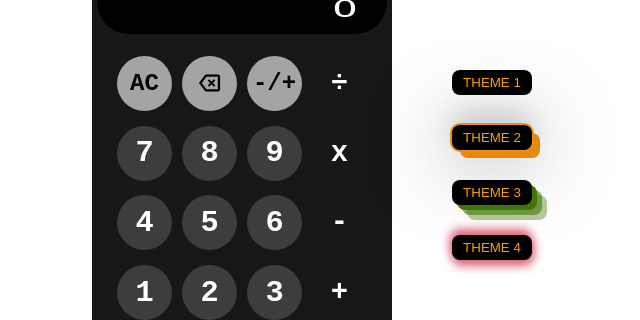
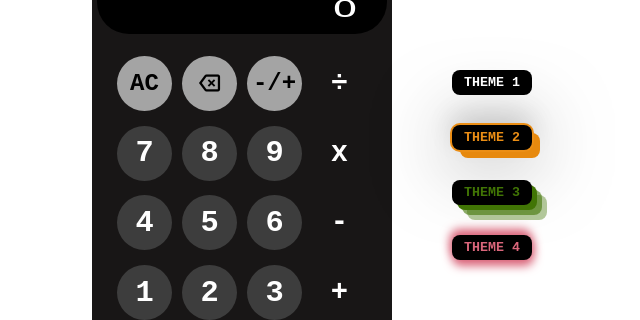
Before and after one commit to m0h1m3d/Calculator, a plain HTML site: page index.html in a window 1280 px wide. Shown: the part 258-578 px from the top of the page, without its empty margins (328-968 px from the left). Drawn offline with nearby package versions, Linux system fonts and the light colour scheme.

Commit message:
add css styles to theme buttons

```diff
--- a/style.css
+++ b/style.css
@@ -130,25 +130,30 @@ body{
     height: 30px;
     padding: 5px;
     background-color: #000;
-    color: #ff9d0a;
+    font-weight: 600;
+    font-family:'Courier New', Courier, monospace;
     text-transform: uppercase;
     border-radius: 0.5rem;
     transition: transform 0.3s;
 }
 
 .one{
+    color: #fff;
     box-shadow: 0 60px 80px rgba(0,0,0,0.60), 0 45px 26px rgba(0,0,0,0.14);
 }
 
 .two{
+    color: #eb8e15;
     box-shadow: 0 0 0 2px rgb(235, 142, 21), 8px 8px 0 0 rgb(231, 137, 14);
 }
 
 .three{
+    color: #417505;
     box-shadow: 5px 5px 0 0 rgb(65, 117, 5), 10px 10px 0 0 rgba(65,117,5,0.6), 15px 15px 0 0 rgba(65,117,5,0.4);
 }
 
 .four{
+    color: #da667b;
     box-shadow: -1px -5px 10px 1px #da667b, 1px 5px 10px 1px #da667b;
 }
 
```
